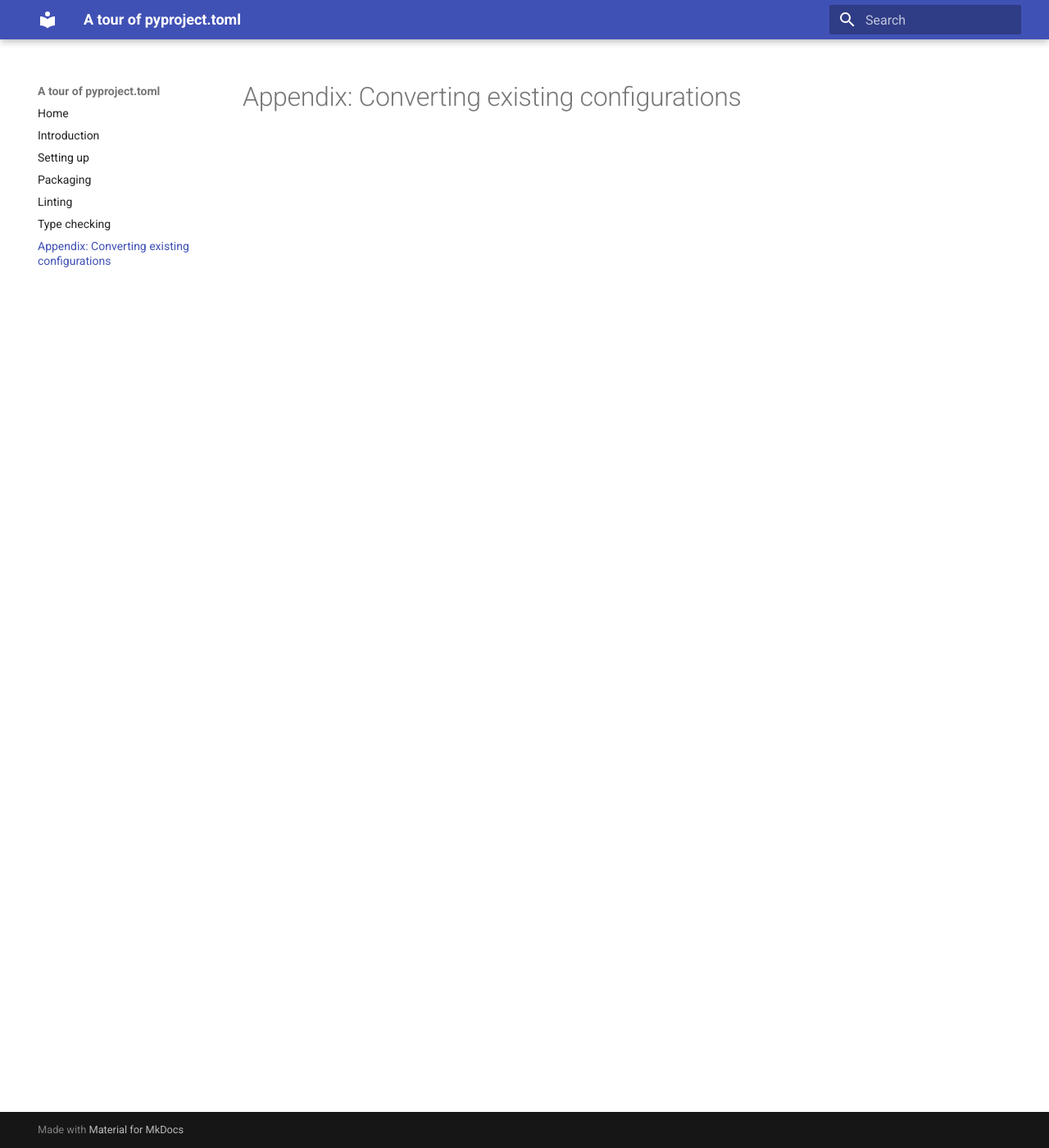
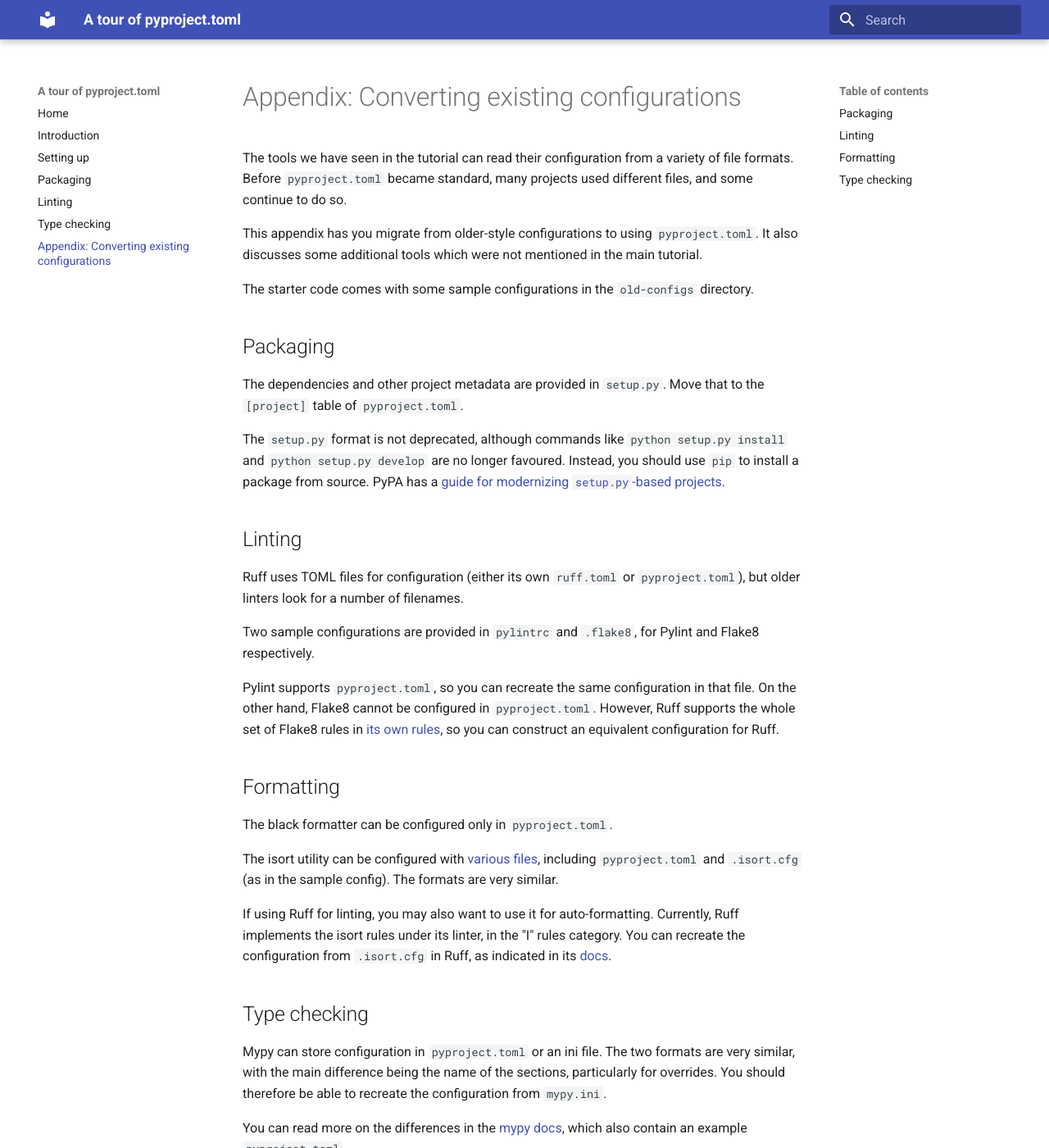
Before and after one commit to ageorgou/pyproject-toml, an MkDocs documentation site: the page built from docs/appendix.md, in a window 1280 px wide and 1400 px high. Shown: the whole window at 82% size. Built offline with MkDocs 1.6.1 and Material for MkDocs 9.7.7, drawn with Linux system fonts in a browser that asks for light colours.

Commit message:
Add appendix instructions

```diff
--- a/docs/appendix.md
+++ b/docs/appendix.md
@@ -1 +1,64 @@
 # Appendix: Converting existing configurations
+
+The tools we have seen in the tutorial can read their configuration from
+a variety of file formats.
+Before `pyproject.toml` became standard, many projects used different files,
+and some continue to do so.
+
+This appendix has you migrate from older-style configurations to using
+`pyproject.toml`. It also discusses some additional tools which were
+not mentioned in the main tutorial.
+
+The starter code comes with some sample configurations in the `old-configs`
+directory.
+
+## Packaging
+The dependencies and other project metadata are provided in `setup.py`.
+Move that to the `[project]` table of `pyproject.toml`.
+
+The `setup.py` format is not deprecated, although commands like
+`python setup.py install` and `python setup.py develop` are no longer favoured.
+Instead, you should use `pip` to install a package from source.
+PyPA has a [guide for modernizing `setup.py`-based projects][pypa-setup.py].
+
+## Linting
+Ruff uses TOML files for configuration (either its own `ruff.toml`
+or `pyproject.toml`), but older linters look for a number of filenames.
+
+Two sample configurations are provided in `pylintrc` and `.flake8`,
+for Pylint and Flake8 respectively.
+
+Pylint supports `pyproject.toml`, so you can recreate the same configuration
+in that file.
+On the other hand, Flake8 cannot be configured in `pyproject.toml`.
+However, Ruff supports the whole set of Flake8 rules in
+[its own rules][ruff-rules], so you can construct an equivalent configuration
+for Ruff.
+
+## Formatting
+The black formatter can be configured only in `pyproject.toml`.
+
+The isort utility can be configured with [various files][isort-config],
+including `pyproject.toml` and `.isort.cfg` (as in the sample config).
+The formats are very similar.
+
+If using Ruff for linting, you may also want to use it for auto-formatting.
+Currently, Ruff implements the isort rules under its linter, in the "I"
+rules category. You can recreate the configuration from `.isort.cfg`
+in Ruff, as indicated in its [docs][ruff-isort].
+
+
+## Type checking
+Mypy can store configuration in `pyproject.toml` or an ini file.
+The two formats are very similar, with the main difference being the name
+of the sections, particularly for overrides.
+You should therefore be able to recreate the configuration from `mypy.ini`.
+
+You can read more on the differences in the [mypy docs][mypy-toml],
+which also contain an example `pyproject.toml`.
+
+[pypa-setup.py]: https://packaging.python.org/en/latest/guides/modernize-setup-py-project/
+[ruff-rules]: https://docs.astral.sh/ruff/rules/
+[isort-config]: https://pycqa.github.io/isort/docs/configuration/config_files.html
+[ruff-isort]: https://docs.astral.sh/ruff/formatter/#sorting-imports
+[mypy-toml]: https://mypy.readthedocs.io/en/stable/config_file.html#using-a-pyproject-toml-file
```
